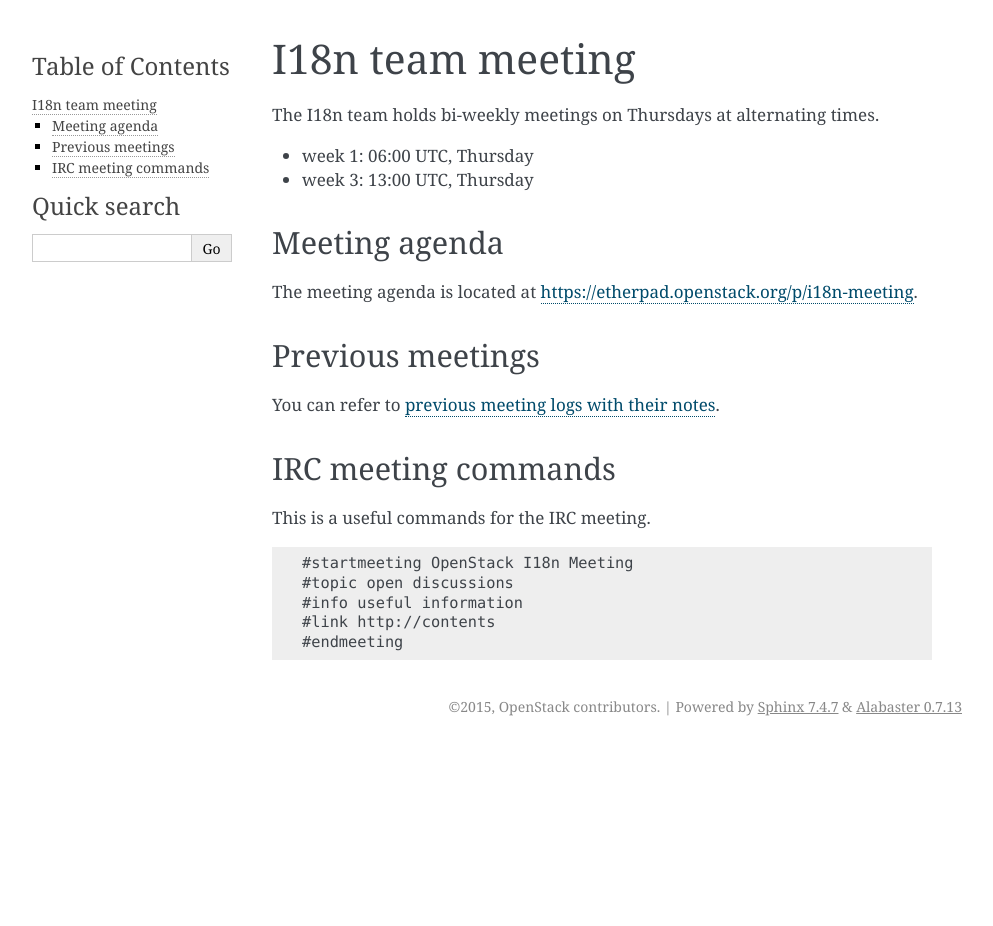
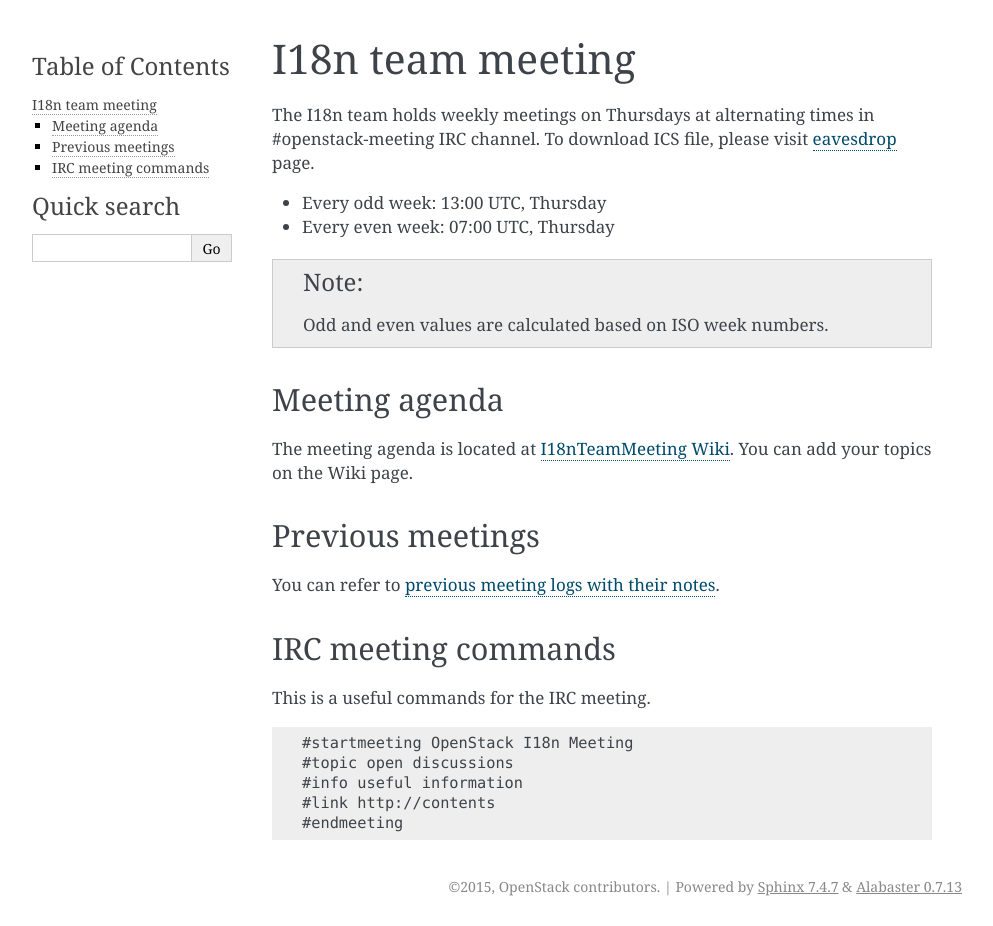
Before and after one commit to openstack/i18n, a Sphinx documentation site: the page built from doc/source/i18n_team_meeting.rst, in a window 1280 px wide. Shown: the whole page, without its empty margins (148-1141 px from the left). Built offline with Sphinx 7.4.7, drawn with Linux system fonts in a browser that asks for light colours; before the commit the page ends 900 px from its top, so only the background shows below that.

Commit message:
Revising I18n meeting time and explanation
- Making consistent with
  : https://review.openstack.org/#/c/380998/
- I would like to make use of Wiki to write and update
  next meeting agenda.

Change-Id: Ic925a20c58f8591b2c47cfa20ef2e2e3e04e7d44

```diff
--- a/doc/source/i18n_team_meeting.rst
+++ b/doc/source/i18n_team_meeting.rst
@@ -2,16 +2,23 @@
 I18n team meeting
 =================
 
-The I18n team holds bi-weekly meetings on Thursdays at alternating times.
+The I18n team holds weekly meetings on Thursdays at alternating times
+in #openstack-meeting IRC channel.
+To download ICS file, please visit
+`eavesdrop <http://eavesdrop.openstack.org/#I18N_Team_Meeting>`_ page.
 
-* week 1: 06:00 UTC, Thursday
-* week 3: 13:00 UTC, Thursday
+* Every odd week: 13:00 UTC, Thursday
+* Every even week: 07:00 UTC, Thursday
+
+.. note::
+
+   Odd and even values are calculated based on ISO week numbers.
 
 Meeting agenda
 --------------
 
-The meeting agenda is located at
-https://etherpad.openstack.org/p/i18n-meeting.
+The meeting agenda is located at `I18nTeamMeeting Wiki <https://wiki.openstack.org/wiki/Meetings/I18nTeamMeeting#Agenda_for_next_meeting>`_.
+You can add your topics on the Wiki page.
 
 Previous meetings
 -----------------
```
